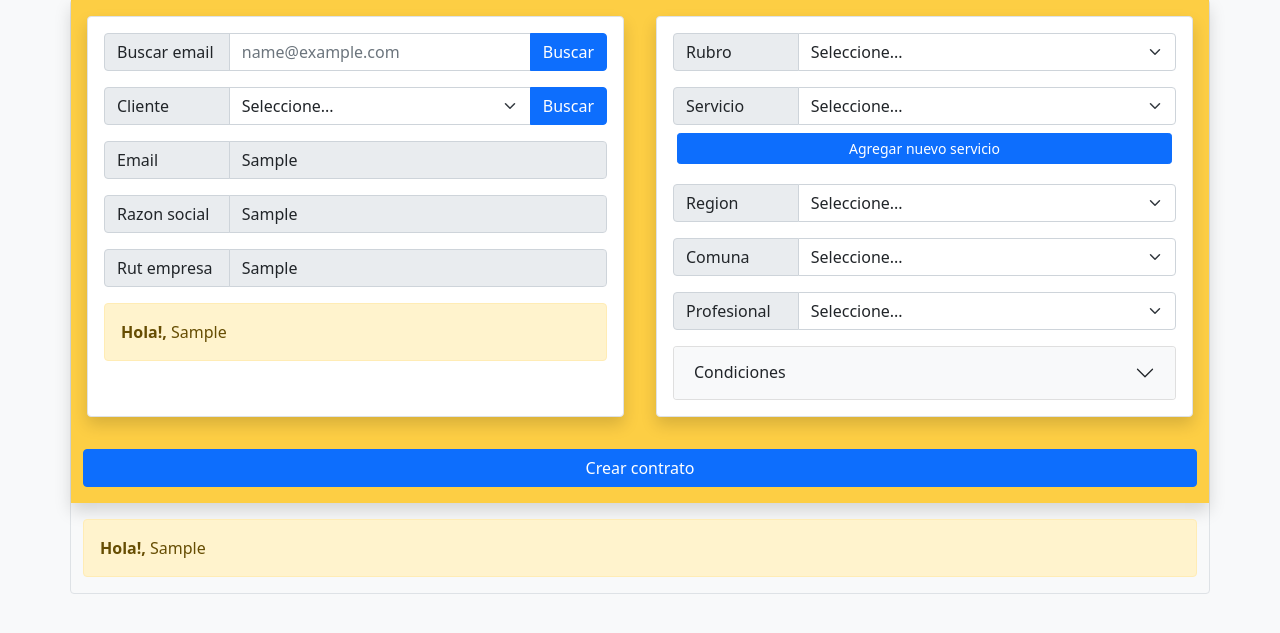
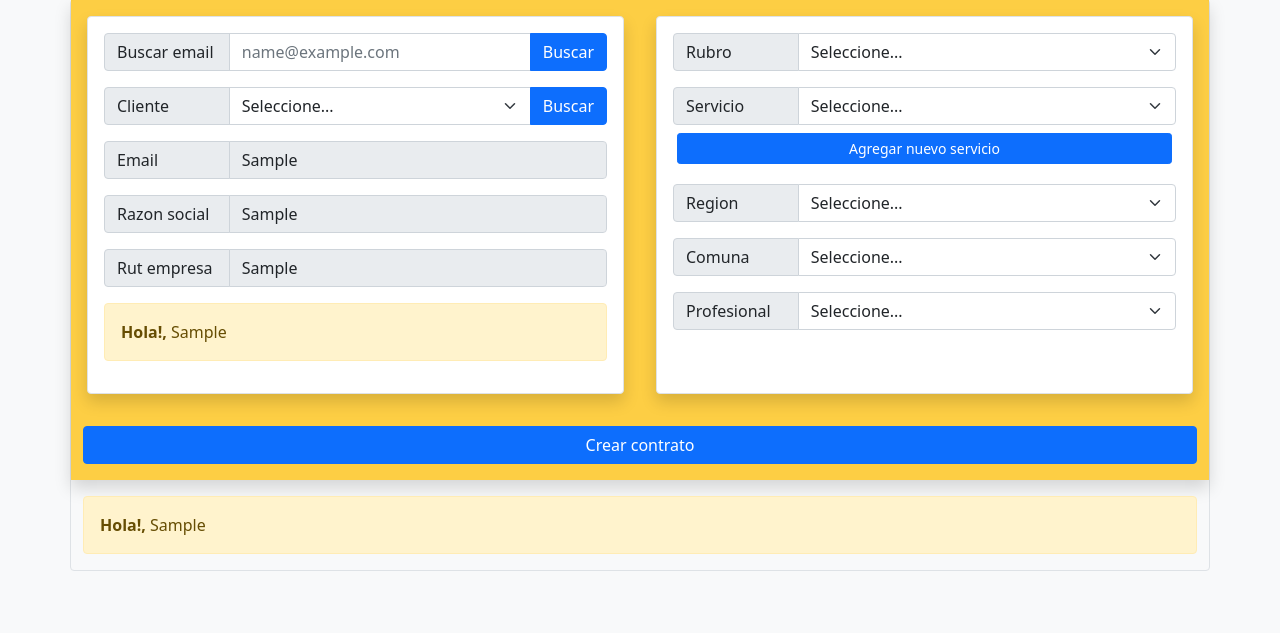
Before and after one commit to prozaso/portafolio-ing, a Django app: template app/templates/app/contratos.html in a window 1280 px wide. Shown: the part 151-784 px from the top of the page. Run offline with Django 3.2, Linux system fonts and the light colour scheme; a user stored in the database is signed in; tables that the repository leaves empty hold one stand-in row (values such as "Sample post"); the template is opened without the code that fills it: values that come from a table or form of the project are taken from there, most other values are stand-ins (such as "Sample title", 1, 10 or a date in 2020).

Commit message:
contratoRDY

```diff
--- a/app/templates/app/contratos.html
+++ b/app/templates/app/contratos.html
@@ -122,7 +122,7 @@
               </select>
             </div>
 
-            <div class="accordion" id="accordionExample">
+            <!-- <div class="accordion" id="accordionExample">
               <div class="accordion-item">
                 <h2 class="accordion-header" id="headingTwo">
                   <button class="accordion-button collapsed bg-light" type="button" data-bs-toggle="collapse" data-bs-target="#collapseTwo" aria-expanded="false" aria-controls="collapseTwo">
@@ -142,11 +142,7 @@
                   </div>
                 </div>
               </div>
-            </div>
-
-
-
-
+            </div> -->
 
         </div>
 
```
